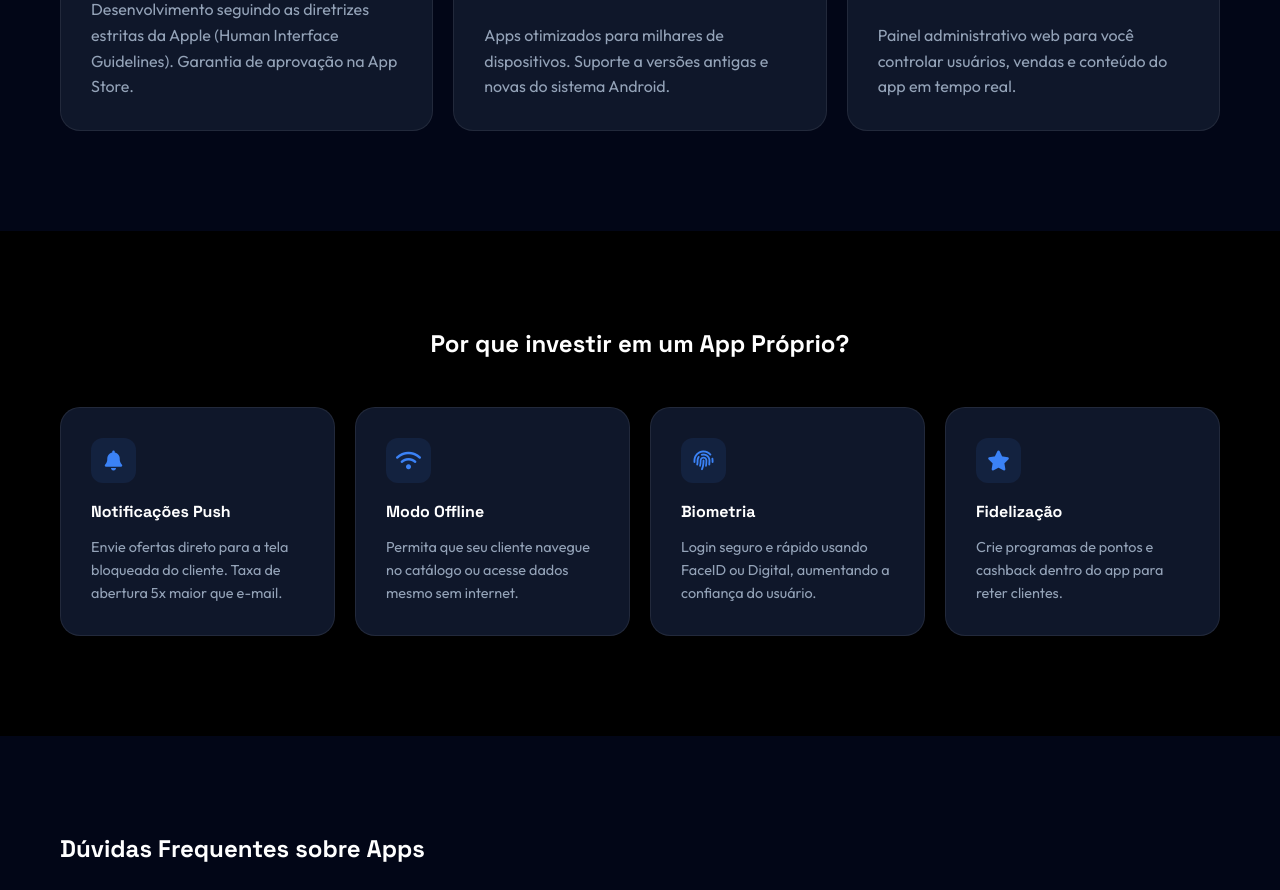
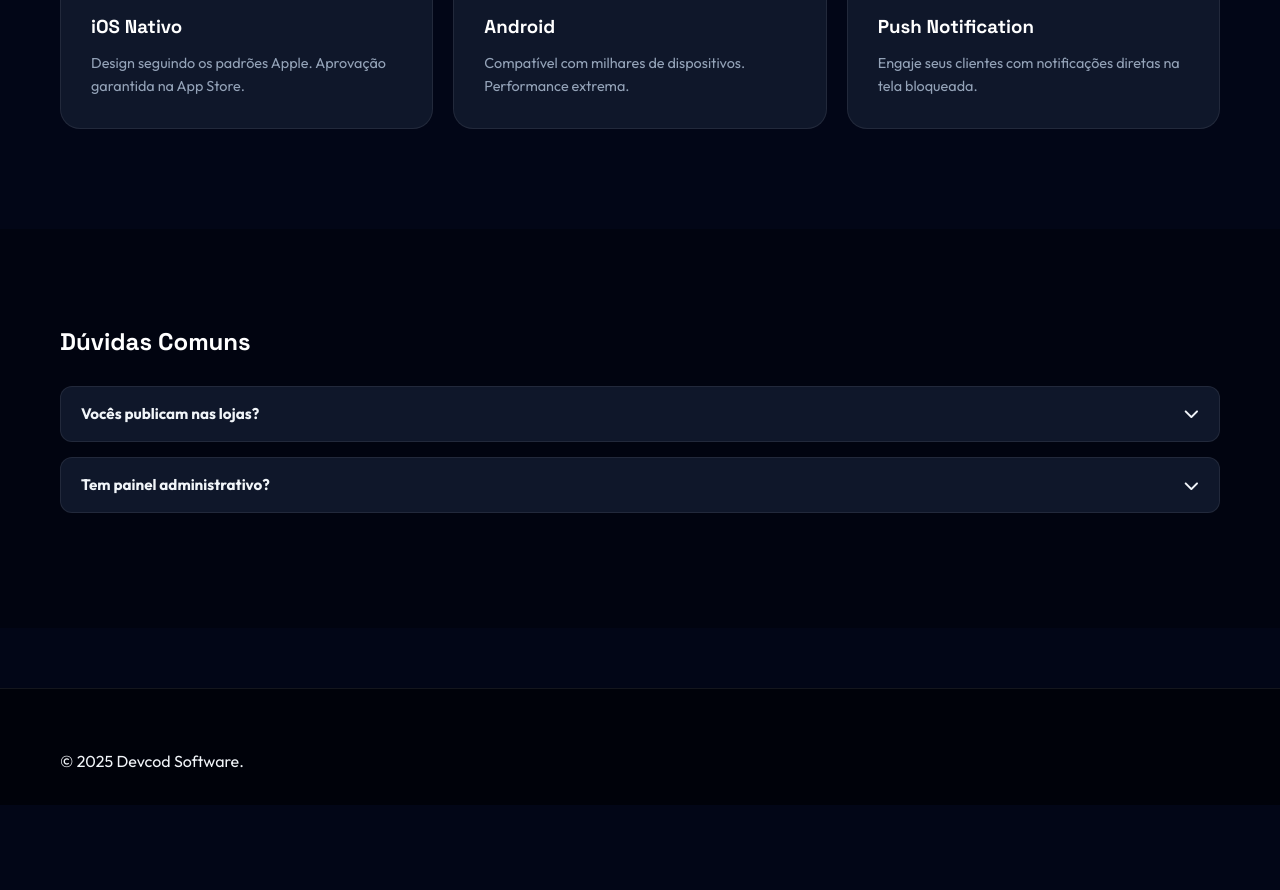
Before and after one commit to traprb/devcod, a plain HTML site: page mobile.html in a window 1280 px wide. Shown: the part 634-1524 px from the top of the page. After the commit the page ends 1439 px from the top, so only its background shows below. Drawn offline with Linux system fonts and the light colour scheme.

Commit message:
Revise mobile.html layout and content
Updated the mobile page content and structure, including changes to the hero section, navigation links, and FAQ items.

```diff
--- a/mobile.html
+++ b/mobile.html
@@ -3,7 +3,7 @@
 <head>
     <meta charset="UTF-8">
     <meta name="viewport" content="width=device-width, initial-scale=1.0">
-    <title>Desenvolvimento Mobile Enterprise | Devcod</title>
+    <title>Apps Mobile | Devcod</title>
     <link rel="stylesheet" href="style.css">
     <link rel="stylesheet" href="https://cdnjs.cloudflare.com/ajax/libs/font-awesome/6.4.0/css/all.min.css">
 </head>
@@ -16,6 +16,7 @@
                 <a href="mobile.html" class="active">Mobile</a>
                 <a href="web.html">Web</a>
                 <a href="landing.html">Landing</a>
+                <a href="ecommerce.html">E-commerce</a>
                 <a href="portfolio.html">Portfolio</a>
                 <a href="suporte.html">Contato</a>
             </nav>
@@ -26,8 +27,8 @@
     <main>
         <section class="page-hero">
             <div class="container">
-                <h1 class="hero-title">Engenharia de <span class="text-gradient">Aplicativos Móveis</span></h1>
-                <p class="hero-subtitle">Transforme seu negócio em um ícone na tela do cliente. Apps para iOS e Android com arquitetura robusta, segura e escalável.</p>
+                <h1 class="hero-title">Apps que <span class="text-gradient">Dominam o Mercado</span></h1>
+                <p class="hero-subtitle">Desenvolvimento nativo para iOS e Android. Coloque sua marca no bolso do cliente com tecnologia de ponta.</p>
             </div>
         </section>
 
@@ -35,73 +36,40 @@
             <div class="container">
                 <div class="bento-grid">
                     <div class="bento-card">
-                        <h3><i class="fa-brands fa-apple" style="color:var(--text-main)"></i> iOS Nativo & Híbrido</h3>
-                        <p style="color:var(--text-muted); margin-top:10px;">Desenvolvimento seguindo as diretrizes estritas da Apple (Human Interface Guidelines). Garantia de aprovação na App Store.</p>
+                        <div class="bento-icon"><i class="fa-brands fa-apple"></i></div>
+                        <h3>iOS Nativo</h3>
+                        <p style="color:var(--text-muted); font-size:0.9rem;">Design seguindo os padrões Apple. Aprovação garantida na App Store.</p>
                     </div>
                     <div class="bento-card">
-                        <h3><i class="fa-brands fa-android" style="color:#3DDC84"></i> Android Enterprise</h3>
-                        <p style="color:var(--text-muted); margin-top:10px;">Apps otimizados para milhares de dispositivos. Suporte a versões antigas e novas do sistema Android.</p>
+                        <div class="bento-icon"><i class="fa-brands fa-android"></i></div>
+                        <h3>Android</h3>
+                        <p style="color:var(--text-muted); font-size:0.9rem;">Compatível com milhares de dispositivos. Performance extrema.</p>
                     </div>
                     <div class="bento-card">
-                        <h3><i class="fa-solid fa-cloud-arrow-up" style="color:var(--primary)"></i> Backend Robusto</h3>
-                        <p style="color:var(--text-muted); margin-top:10px;">Painel administrativo web para você controlar usuários, vendas e conteúdo do app em tempo real.</p>
+                        <div class="bento-icon"><i class="fa-solid fa-bell"></i></div>
+                        <h3>Push Notification</h3>
+                        <p style="color:var(--text-muted); font-size:0.9rem;">Engaje seus clientes com notificações diretas na tela bloqueada.</p>
                     </div>
                 </div>
             </div>
         </section>
 
-        <section class="section-padding" style="background:#000;">
+        <section class="section-padding" style="background: rgba(0,0,0,0.3);">
             <div class="container">
-                <h2 style="text-align:center; margin-bottom:50px;">Por que investir em um App Próprio?</h2>
-                <div class="bento-grid" style="grid-template-columns: repeat(auto-fit, minmax(250px, 1fr));">
-                    <div class="bento-card">
-                        <div class="bento-icon"><i class="fa-solid fa-bell"></i></div>
-                        <h4>Notificações Push</h4>
-                        <p style="font-size:0.9rem; color:var(--text-muted);">Envie ofertas direto para a tela bloqueada do cliente. Taxa de abertura 5x maior que e-mail.</p>
-                    </div>
-                    <div class="bento-card">
-                        <div class="bento-icon"><i class="fa-solid fa-wifi"></i></div>
-                        <h4>Modo Offline</h4>
-                        <p style="font-size:0.9rem; color:var(--text-muted);">Permita que seu cliente navegue no catálogo ou acesse dados mesmo sem internet.</p>
-                    </div>
-                    <div class="bento-card">
-                        <div class="bento-icon"><i class="fa-solid fa-fingerprint"></i></div>
-                        <h4>Biometria</h4>
-                        <p style="font-size:0.9rem; color:var(--text-muted);">Login seguro e rápido usando FaceID ou Digital, aumentando a confiança do usuário.</p>
-                    </div>
-                    <div class="bento-card">
-                        <div class="bento-icon"><i class="fa-solid fa-star"></i></div>
-                        <h4>Fidelização</h4>
-                        <p style="font-size:0.9rem; color:var(--text-muted);">Crie programas de pontos e cashback dentro do app para reter clientes.</p>
-                    </div>
-                </div>
-            </div>
-        </section>
-
-        <section class="section-padding">
-            <div class="container">
-                <h2 style="margin-bottom:30px;">Dúvidas Frequentes sobre Apps</h2>
+                <h2 style="margin-bottom:30px;">Dúvidas Comuns</h2>
                 <div class="faq-item">
                     <div class="faq-question">Vocês publicam nas lojas? <i class="fa-solid fa-chevron-down"></i></div>
-                    <div class="faq-answer">Sim. Cuidamos de todo o processo burocrático de criação das contas de desenvolvedor, certificação e publicação na Apple App Store e Google Play Store.</div>
+                    <div class="faq-answer">Sim, cuidamos de todo o processo burocrático nas lojas da Apple e Google.</div>
                 </div>
                 <div class="faq-item">
-                    <div class="faq-question">O aplicativo terá painel de controle? <i class="fa-solid fa-chevron-down"></i></div>
-                    <div class="faq-answer">Com certeza. Desenvolvemos um painel web administrativo onde você pode ver métricas, cadastrar produtos, enviar notificações e gerenciar usuários.</div>
-                </div>
-                <div class="faq-item">
-                    <div class="faq-question">Qual o prazo de desenvolvimento? <i class="fa-solid fa-chevron-down"></i></div>
-                    <div class="faq-answer">Projetos MVP (Mínimo Produto Viável) levam em média 30 a 45 dias. Projetos complexos podem levar de 2 a 4 meses. Entregamos um cronograma detalhado no início.</div>
+                    <div class="faq-question">Tem painel administrativo? <i class="fa-solid fa-chevron-down"></i></div>
+                    <div class="faq-answer">Sim, entregamos um painel web onde você controla usuários, vendas e conteúdo do app.</div>
                 </div>
             </div>
         </section>
     </main>
 
-    <footer>
-        <div class="container">
-            <div class="legal">&copy; 2025 Devcod Software. CNPJ: 51.419.528/0001-30</div>
-        </div>
-    </footer>
+    <footer><div class="container"><div class="legal">&copy; 2025 Devcod Software.</div></div></footer>
     <script src="script.js"></script>
 </body>
 </html>
```
